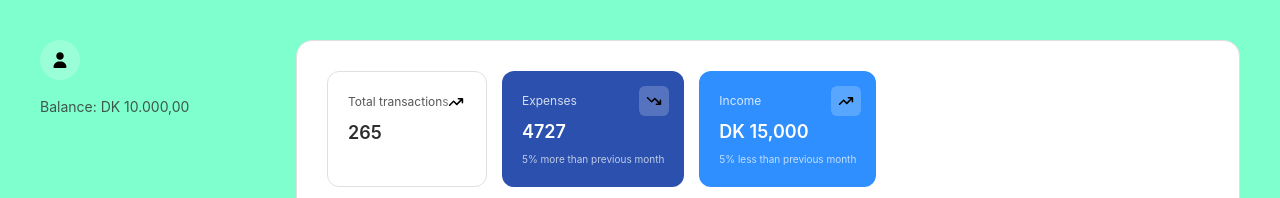
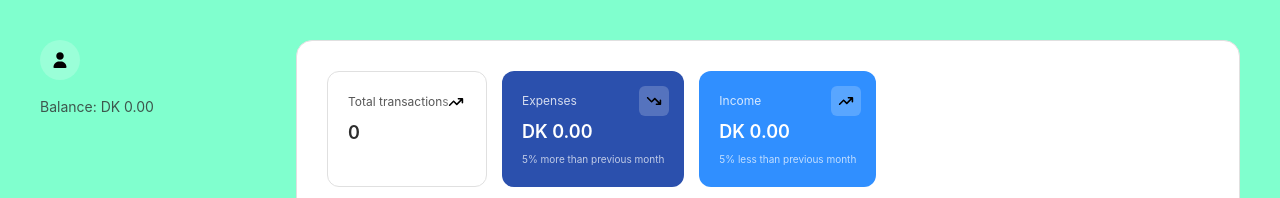
Before and after one commit to mihned01/Finance_Tracker, a Vue app: page /transactions in a window 1280 px wide. Shown: the top 198 px of the page. Built offline with nearby package versions, Linux system fonts and the light colour scheme; no server answers; a web font is replaced by a local one.

Commit message:
funct: make header cards calculate

```diff
--- a/src/views/CategoriesView.vue
+++ b/src/views/CategoriesView.vue
@@ -53,7 +53,7 @@
           <div class="header">
             <div class="stat-card">
               <p class="stat-label">Total transactions</p>
-              <p class="stat-number">265</p>
+              <p class="stat-number">{{ transactions.length }}</p>
               <div class="stat-trend">
                 <img src="@/assets/icons/arrow-trend-up-solid-full.svg" alt="trend">
               </div>
@@ -61,7 +61,7 @@
 
             <div class="stat-card expenses">
               <p class="stat-label">Expenses</p>
-              <p class="stat-number">4727</p>
+              <p class="stat-number">DK {{ totalExpenses.toFixed(2) }}</p>
               <p class="stat-subtitle">5% more than previous month</p>
               <div class="stat-trend">
                 <img src="@/assets/icons/arrow-trend-down-solid-full.svg" alt="trend">
--- a/src/views/TransactionsView.vue
+++ b/src/views/TransactionsView.vue
@@ -8,7 +8,7 @@
         </div>
         <div class="user-info">
           <h2>{{ currentUser?.email }}</h2>
-          <p>Balance: DK 10.000,00</p>
+          <p>Balance: DK {{ balance.toFixed(2) }}</p>
         </div>
       </div>
 
@@ -51,7 +51,7 @@
           <div class="header">
             <div class="stat-card">
               <p class="stat-label">Total transactions</p>
-              <p class="stat-number">265</p>
+              <p class="stat-number">{{ transactions.length }}</p>
               <div class="stat-trend">
                 <img src="@/assets/icons/arrow-trend-up-solid-full.svg" alt="trend">
               </div>
@@ -59,7 +59,7 @@
 
             <div class="stat-card expenses">
               <p class="stat-label">Expenses</p>
-              <p class="stat-number">4727</p>
+              <p class="stat-number">DK {{ totalExpenses.toFixed(2) }}</p>
               <p class="stat-subtitle">5% more than previous month</p>
               <div class="stat-trend">
                 <img src="@/assets/icons/arrow-trend-down-solid-full.svg" alt="trend">
@@ -68,7 +68,7 @@
 
             <div class="stat-card income">
               <p class="stat-label">Income</p>
-              <p class="stat-number">DK 15,000</p>
+              <p class="stat-number">DK {{ totalIncome.toFixed(2) }}</p>
               <p class="stat-subtitle">5% less than previous month</p>
               <div class="stat-trend">
                 <img src="@/assets/icons/arrow-trend-up-solid-full.svg" alt="trend">
```
